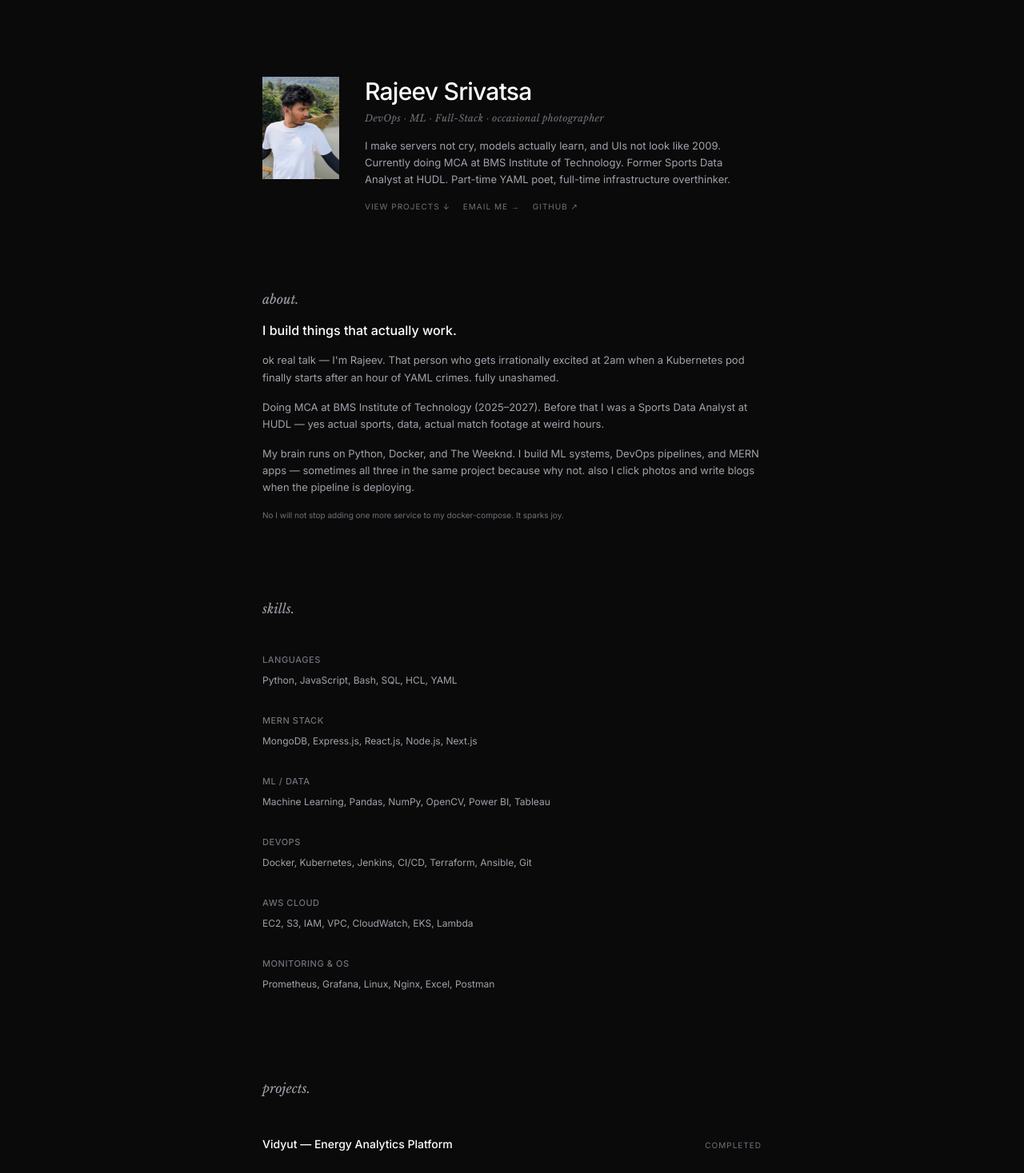
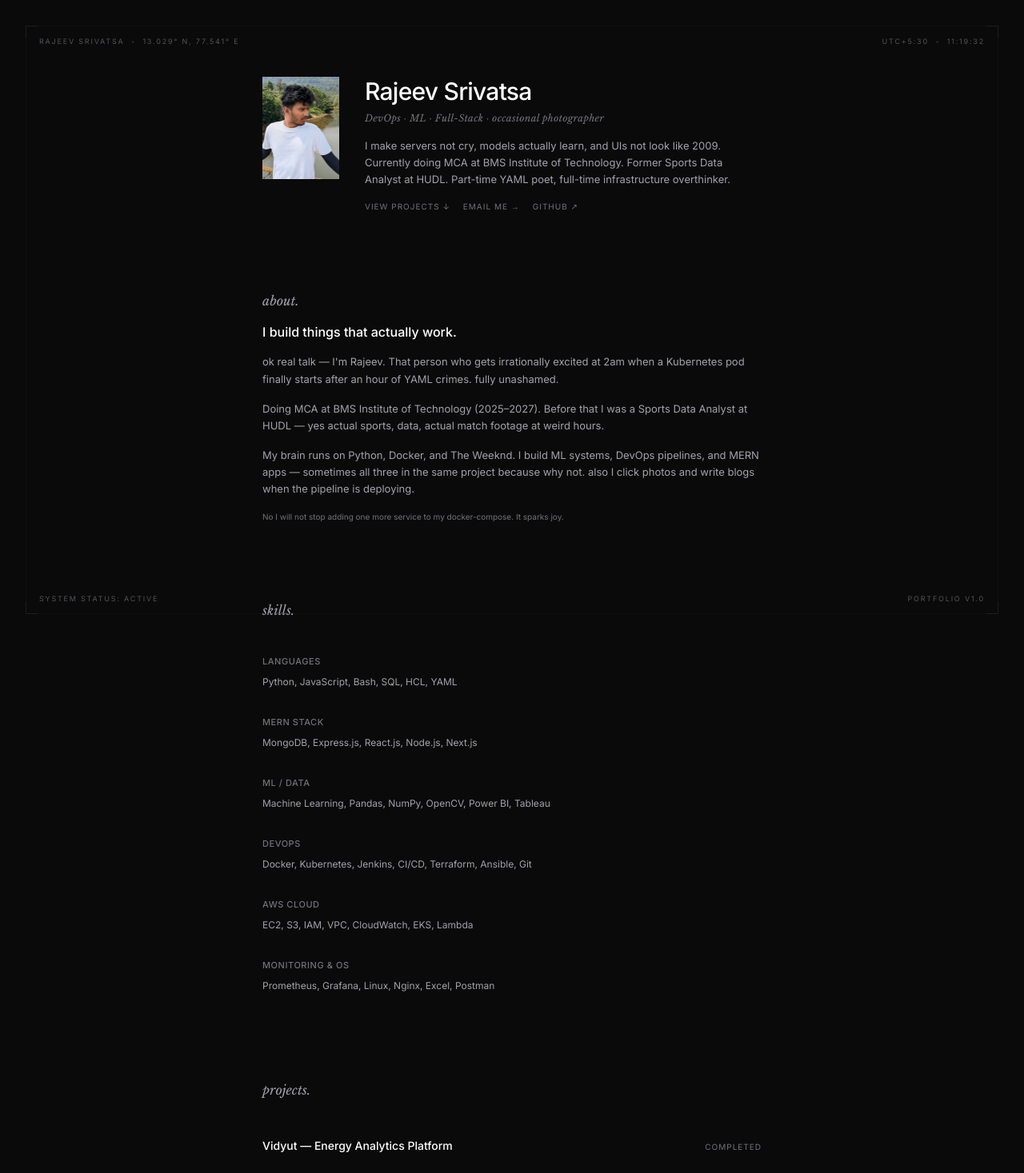
Before and after one commit to Srivatsarajeev/rajeev-portfolio, a React (Vite) app: page / in a window 1280 px wide. Shown: the top 1467 px of the page at 80% size. Built offline with nearby package versions, Linux system fonts and the light colour scheme.

Commit message:
design: add subtle layout guides, editorial border, and interactive text reveals

```diff
--- a/src/App.tsx
+++ b/src/App.tsx
@@ -21,6 +21,88 @@ const LANGUAGES = [
 ];
 
 const PreloadContext = createContext(true);
+
+// Live Clock for corner status
+function LiveClock() {
+  const [time, setTime] = useState("");
+
+  useEffect(() => {
+    const updateTime = () => {
+      const now = new Date();
+      setTime(now.toLocaleTimeString("en-US", {
+        hour12: false,
+        hour: '2-digit',
+        minute: '2-digit',
+        second: '2-digit'
+      }));
+    };
+    updateTime();
+    const interval = setInterval(updateTime, 1000);
+    return () => clearInterval(interval);
+  }, []);
+
+  return <span>{time}</span>;
+}
+
+// Letter-by-letter typographic reveal for headers
+function AnimatedHeader({ text }: { text: string }) {
+  const letters = Array.from(text);
+
+  const container = {
+    hidden: { opacity: 0 },
+    visible: {
+      opacity: 1,
+      transition: { staggerChildren: 0.04, delayChildren: 0.1 },
+    },
+  };
+
+  const child = {
+    visible: {
+      opacity: 1,
+      y: 0,
+      transition: {
+        type: "spring" as const,
+        damping: 15,
+        stiffness: 150,
+      },
+    },
+    hidden: {
+      opacity: 0,
+      y: 8,
+    },
+  };
+
+  return (
+    <motion.h2
+      variants={container}
+      initial="hidden"
+      whileInView="visible"
+      viewport={{ once: true, margin: "-60px" }}
+      className="font-serif italic text-base text-zinc-400 flex select-none"
+    >
+      {letters.map((letter, index) => (
+        <motion.span key={index} variants={child}>
+          {letter === " " ? "\u00A0" : letter}
+        </motion.span>
+      ))}
+    </motion.h2>
+  );
+}
+
+// Slide underline link component
+function UnderlineLink({ href, children, target, rel, className = "" }: { href: string; children: React.ReactNode; target?: string; rel?: string; className?: string }) {
+  return (
+    <a
+      href={href}
+      target={target}
+      rel={rel}
+      className={`relative group inline-block overflow-hidden pb-0.5 ${className}`}
+    >
+      <span className="inline-block transition-transform duration-300 group-hover:-translate-y-[1px]">{children}</span>
+      <span className="absolute bottom-0 left-0 w-full h-[1px] bg-zinc-400 origin-left scale-x-0 group-hover:scale-x-100 transition-transform duration-300 ease-out" />
+    </a>
+  );
+}
 
 // Preloader Component
 function Preloader({ onComplete }: { onComplete: () => void }) {
@@ -98,6 +180,47 @@ function ScrollReveal({ children }: { children: React.ReactNode }) {
     >
       {children}
     </motion.div>
+  );
+}
+
+// Project Card with animated arrow on hover
+function ProjectCard({ p }: { p: { title: string; problem: string; solution: string; tech: string; status: string; meta: string } }) {
+  const [isHovered, setIsHovered] = useState(false);
+
+  return (
+    <div
+      className="space-y-4 group"
+      onMouseEnter={() => setIsHovered(true)}
+      onMouseLeave={() => setIsHovered(false)}
+    >
+      <div className="flex justify-between items-baseline pb-2">
+        <h3 className="text-sm font-medium text-white font-sans flex items-center gap-2">
+          <span className="transition-transform duration-300 ease-out group-hover:translate-x-1">
+            {p.title}
+          </span>
+          <motion.span
+            initial={{ opacity: 0, x: -4 }}
+            animate={isHovered ? { opacity: 1, x: 0 } : { opacity: 0, x: -4 }}
+            transition={{ duration: 0.2 }}
+            className="text-zinc-500 text-xs"
+          >
+            →
+          </motion.span>
+        </h3>
+        <span className="font-sans text-[10px] text-zinc-500 uppercase tracking-widest">{p.status}</span>
+      </div>
+
+      <div className="grid grid-cols-1 md:grid-cols-[120px_1fr] gap-2 md:gap-4 text-xs leading-relaxed font-sans">
+        <div className="font-sans text-[10px] text-zinc-500 uppercase tracking-wider">{p.meta}</div>
+        <div className="space-y-3 text-zinc-400">
+          <p><span className="text-zinc-200 font-medium font-sans">Problem:</span> {p.problem}</p>
+          <p><span className="text-zinc-200 font-medium font-sans">Solution:</span> {p.solution}</p>
+          <p className="text-gray-400 font-sans text-xs tracking-wide pt-1">
+            {p.tech}
+          </p>
+        </div>
+      </div>
+    </div>
   );
 }
 
@@ -195,13 +318,53 @@ export default function App() {
         )}
       </AnimatePresence>
 
+      {/* ── EDITORIAL FRAME ── */}
+      <div className="fixed inset-4 sm:inset-8 border border-zinc-800/20 pointer-events-none z-40 select-none">
+        {/* Corner Brackets */}
+        <div className="absolute top-0 left-0 w-4 h-4 border-t border-l border-zinc-700/30 -mt-[1px] -ml-[1px]" />
+        <div className="absolute top-0 right-0 w-4 h-4 border-t border-r border-zinc-700/30 -mt-[1px] -mr-[1px]" />
+        <div className="absolute bottom-0 left-0 w-4 h-4 border-b border-l border-zinc-700/30 -mb-[1px] -ml-[1px]" />
+        <div className="absolute bottom-0 right-0 w-4 h-4 border-b border-r border-zinc-700/30 -mb-[1px] -mr-[1px]" />
+
+        {/* Dynamic Labels */}
+        <div className="absolute top-3 left-4 hidden md:flex items-center gap-2 text-[9px] tracking-[0.2em] text-zinc-600 font-sans uppercase">
+          <span>Rajeev Srivatsa</span>
+          <span className="text-zinc-800">•</span>
+          <span>13.029° N, 77.541° E</span>
+        </div>
+
+        <div className="absolute top-3 right-4 hidden md:flex items-center gap-2 text-[9px] tracking-[0.2em] text-zinc-600 font-sans uppercase">
+          <span>UTC+5:30</span>
+          <span className="text-zinc-800">•</span>
+          <LiveClock />
+        </div>
+
+        <div className="absolute bottom-3 left-4 hidden md:flex items-center gap-2 text-[9px] tracking-[0.2em] text-zinc-600 font-sans uppercase">
+          <span>System Status: Active</span>
+        </div>
+
+        <div className="absolute bottom-3 right-4 hidden md:flex items-center gap-2 text-[9px] tracking-[0.2em] text-zinc-600 font-sans uppercase">
+          <span>Portfolio V1.0</span>
+        </div>
+      </div>
+
+      {/* ── BACKGROUND LAYOUT GUIDES ── */}
+      <div className="fixed inset-0 flex justify-center pointer-events-none -z-10 select-none">
+        <div className="w-full max-w-2xl h-full border-l border-r border-zinc-900/10" />
+      </div>
+
       <div className="max-w-2xl mx-auto px-6 py-24 space-y-24">
 
         {/* ── HERO SECTION ── */}
         <ScrollReveal>
           <section className="space-y-8">
             <div className="flex flex-col sm:flex-row gap-8 items-start">
-              <div className="w-24 h-32 flex-shrink-0 bg-zinc-900 overflow-hidden">
+              <motion.div
+                className="w-24 h-32 flex-shrink-0 bg-zinc-900 overflow-hidden"
+                initial={{ scale: 0.95, opacity: 0 }}
+                animate={!isPreloading ? { scale: 1, opacity: 1 } : {}}
+                transition={{ duration: 0.8, ease: [0.25, 1, 0.5, 1] }}
+              >
                 <img
                   src="/profile.jpg"
                   alt="Rajeev Srivatsa"
@@ -217,7 +380,7 @@ export default function App() {
                     }
                   }}
                 />
-              </div>
+              </motion.div>
 
               <div className="space-y-4 flex-1">
                 <div className="space-y-2">
@@ -234,15 +397,15 @@ export default function App() {
                 </p>
 
                 <div className="flex flex-wrap gap-4 text-[10px] tracking-widest font-sans uppercase">
-                  <a href="#projects" className="text-zinc-500 hover:text-white transition-colors">
+                  <UnderlineLink href="#projects" className="text-zinc-500 hover:text-white transition-colors">
                     View Projects ↓
-                  </a>
-                  <a href="mailto:rajeevsrivatsa7@gmail.com" className="text-zinc-500 hover:text-white transition-colors">
+                  </UnderlineLink>
+                  <UnderlineLink href="mailto:rajeevsrivatsa7@gmail.com" className="text-zinc-500 hover:text-white transition-colors">
                     Email Me →
-                  </a>
-                  <a href="https://github.com/Srivatsarajeev" target="_blank" rel="noopener noreferrer" className="text-zinc-500 hover:text-white transition-colors">
+                  </UnderlineLink>
+                  <UnderlineLink href="https://github.com/Srivatsarajeev" target="_blank" rel="noopener noreferrer" className="text-zinc-500 hover:text-white transition-colors">
                     GitHub ↗
-                  </a>
+                  </UnderlineLink>
                 </div>
               </div>
             </div>
@@ -252,7 +415,7 @@ export default function App() {
         {/* ── ABOUT SECTION ── */}
         <ScrollReveal>
           <section id="about" className="space-y-4">
-            <h2 className="font-serif italic text-base text-zinc-400">about.</h2>
+            <AnimatedHeader text="about." />
             <div className="space-y-4">
               <h3 className="text-base font-medium text-white leading-snug font-sans">
                 I build things that actually work.
@@ -279,7 +442,7 @@ export default function App() {
         {/* ── SKILLS SECTION ── */}
         <ScrollReveal>
           <section id="skills" className="space-y-6">
-            <h2 className="font-serif italic text-base text-zinc-400">skills.</h2>
+            <AnimatedHeader text="skills." />
             <div className="space-y-2 pt-2">
               {[
                 {
@@ -323,7 +486,7 @@ export default function App() {
         {/* ── PROJECTS ── */}
         <ScrollReveal>
           <section id="projects" className="space-y-12">
-            <h2 className="font-serif italic text-base text-zinc-400">projects.</h2>
+            <AnimatedHeader text="projects." />
 
             <div className="space-y-16">
               {[
@@ -352,23 +515,7 @@ export default function App() {
                   meta: "NLP · Visualization · Linguistics"
                 }
               ].map((p) => (
-                <div key={p.title} className="space-y-4">
-                  <div className="flex justify-between items-baseline pb-2">
-                    <h3 className="text-sm font-medium text-white font-sans">{p.title}</h3>
-                    <span className="font-sans text-[10px] text-zinc-500 uppercase tracking-widest">{p.status}</span>
-                  </div>
-
-                  <div className="grid grid-cols-1 md:grid-cols-[120px_1fr] gap-2 md:gap-4 text-xs leading-relaxed font-sans">
-                    <div className="font-sans text-[10px] text-zinc-500 uppercase tracking-wider">{p.meta}</div>
-                    <div className="space-y-3 text-zinc-400">
-                      <p><span className="text-zinc-200 font-medium font-sans">Problem:</span> {p.problem}</p>
-                      <p><span className="text-zinc-200 font-medium font-sans">Solution:</span> {p.solution}</p>
-                      <p className="text-gray-400 font-sans text-xs tracking-wide pt-1">
-                        {p.tech}
-                      </p>
-                    </div>
-                  </div>
-                </div>
+                <ProjectCard key={p.title} p={p} />
               ))}
             </div>
           </section>
@@ -377,7 +524,7 @@ export default function App() {
         {/* ── EXPERIENCE ── */}
         <ScrollReveal>
           <section id="experience" className="space-y-8">
-            <h2 className="font-serif italic text-base text-zinc-400">experience.</h2>
+            <AnimatedHeader text="experience." />
 
             <div className="space-y-2">
               <div className="flex justify-between items-baseline">
@@ -396,7 +543,7 @@ export default function App() {
                   "Identified trends and patterns to support coaching decisions and performance optimization",
                   "Worked with structured and unstructured data using Python and data analysis libraries"
                 ].map((bullet, index) => (
-                  <li key={index} className="flex gap-2 items-start">
+                  <li key={index} className="flex gap-2 items-start font-sans">
                     <span className="text-zinc-600 mt-0.5">•</span>
                     <span>{bullet}</span>
                   </li>
@@ -409,7 +556,7 @@ export default function App() {
         {/* ── EDUCATION ── */}
         <ScrollReveal>
           <section id="education" className="space-y-6">
-            <h2 className="font-serif italic text-base text-zinc-400">education.</h2>
+            <AnimatedHeader text="education." />
 
             <div className="space-y-2">
               <div className="flex justify-between items-baseline">
@@ -427,7 +574,7 @@ export default function App() {
         {/* ── GITHUB ACTIVITY ── */}
         <ScrollReveal>
           <section id="github" className="space-y-6">
-            <h2 className="font-serif italic text-base text-zinc-400">github.</h2>
+            <AnimatedHeader text="github." />
 
             <div className="space-y-4 text-xs font-sans">
               <div className="text-[10px] text-zinc-500 font-sans">
@@ -465,7 +612,7 @@ export default function App() {
         {/* ── MUSIC ── */}
         <ScrollReveal>
           <section id="music" className="space-y-6">
-            <h2 className="font-serif italic text-base text-zinc-400">music.</h2>
+            <AnimatedHeader text="music." />
 
             <div className="flex flex-col sm:flex-row gap-6 items-center">
               <a
@@ -500,7 +647,7 @@ export default function App() {
         {/* ── PHOTOS GALLERY ── */}
         <ScrollReveal>
           <section id="photos" className="space-y-6">
-            <h2 className="font-serif italic text-base text-zinc-400">photos.</h2>
+            <AnimatedHeader text="photos." />
 
             <div className="space-y-4">
               <p className="text-xs font-serif italic text-zinc-500">captured chaos. zero planning. pure luck.</p>
@@ -520,7 +667,7 @@ export default function App() {
                       <img
                         src={img}
                         alt="Rajeev photography"
-                        className="w-full h-full object-cover grayscale hover:grayscale-0 transition-all duration-300"
+                        className="w-full h-full object-cover grayscale hover:grayscale-0 scale-100 hover:scale-105 transition-all duration-700 ease-out"
                         onError={(e) => {
                           e.currentTarget.style.display = "none";
                           e.currentTarget.parentElement?.style.setProperty("display", "none");
@@ -546,7 +693,7 @@ export default function App() {
         {/* ── REACH SECTION ── */}
         <ScrollReveal>
           <section ref={visitSectionRef} id="reach" className="space-y-6">
-            <h2 className="font-serif italic text-base text-zinc-400">reach.</h2>
+            <AnimatedHeader text="reach." />
 
             <div className="flex flex-col sm:flex-row gap-6 items-baseline justify-between">
               <div className="space-y-1">
@@ -577,7 +724,7 @@ export default function App() {
         {/* ── CONTACT SECTION ── */}
         <ScrollReveal>
           <section id="contact" className="space-y-8">
-            <h2 className="font-serif italic text-base text-zinc-400">contact.</h2>
+            <AnimatedHeader text="contact." />
 
             <div className="space-y-6">
               <h3 className="text-3xl font-medium tracking-tight text-white leading-none font-sans">
@@ -652,16 +799,18 @@ export default function App() {
                     )
                   }
                 ].map((soc) => (
-                  <a
+                  <motion.a
                     key={soc.label}
                     href={soc.href}
                     target="_blank"
                     rel="noopener noreferrer"
-                    className="text-zinc-500 hover:text-white transition-opacity hover:opacity-80"
+                    className="text-zinc-500 hover:text-white"
                     title={soc.label}
+                    whileHover={{ scale: 1.1, y: -2 }}
+                    transition={{ type: "spring", stiffness: 400, damping: 10 }}
                   >
                     {soc.icon}
-                  </a>
+                  </motion.a>
                 ))}
               </div>
             </div>
```
